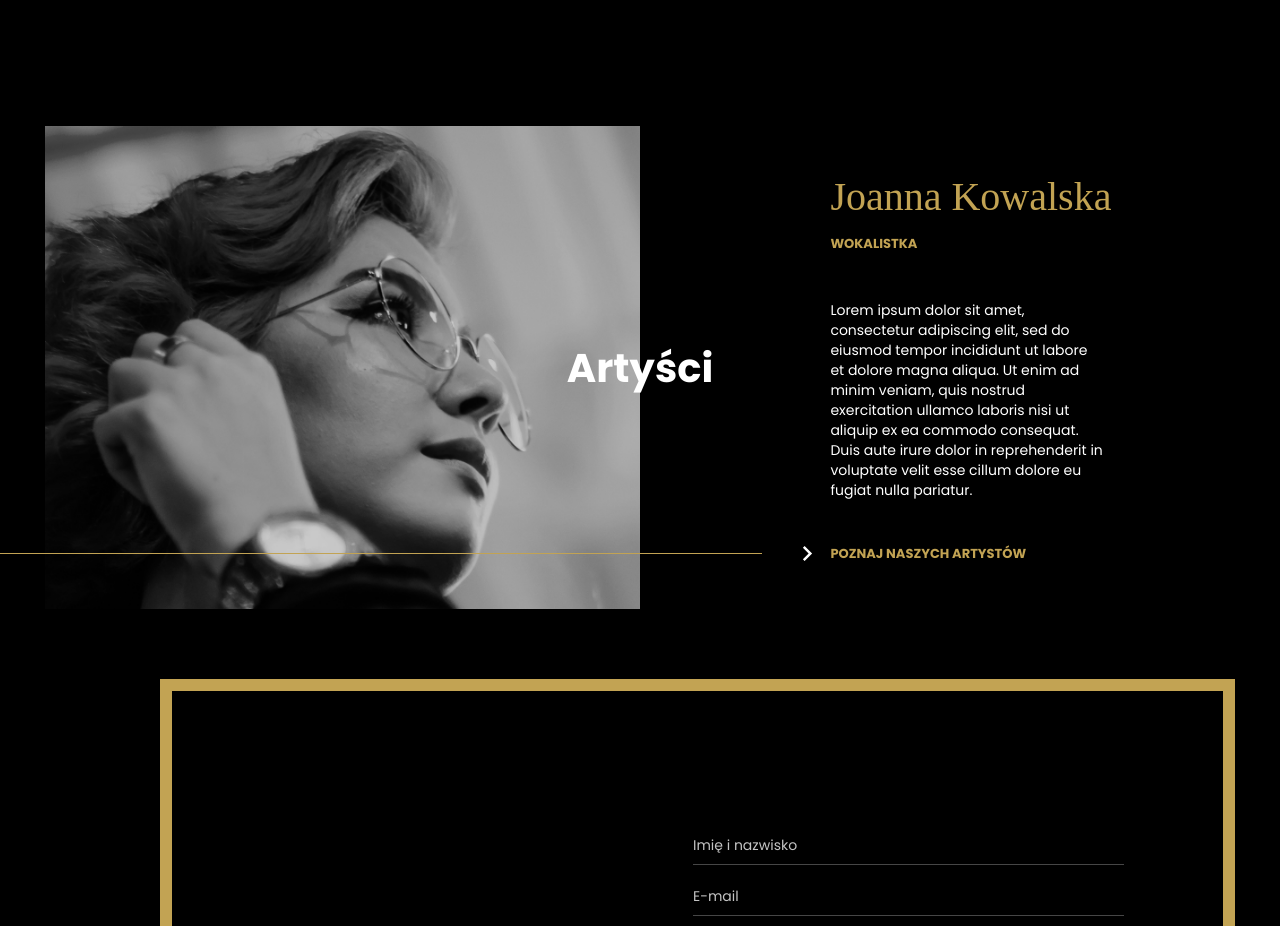
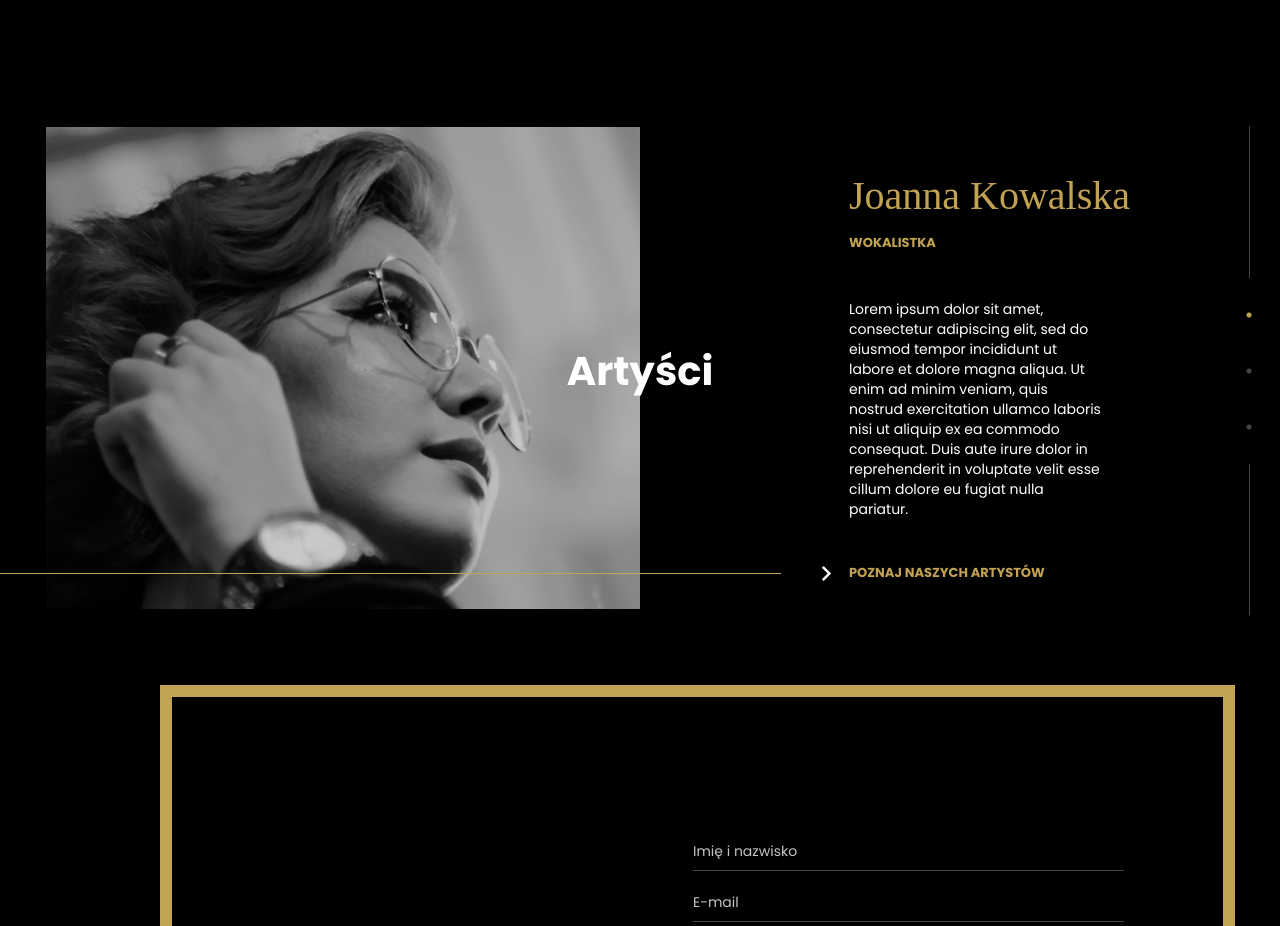
Before and after one commit to marcinliwen/dj-test, a Gatsby site: page / in a window 1280 px wide. Shown: the part 2300-3226 px from the top of the page. Built offline with nearby package versions, Linux system fonts and the light colour scheme; Gatsby itself is replaced by a stand-in of ours; a web font is replaced by a local one.

Commit message:
artists slides

```diff
--- a/package.json
+++ b/package.json
@@ -29,6 +29,8 @@
     "gatsby-transformer-sharp": "^3.14.0",
     "react": "^17.0.1",
     "react-dom": "^17.0.1",
-    "react-helmet": "^6.1.0"
+    "react-helmet": "^6.1.0",
+    "react-slick": "^0.28.1",
+    "slick-carousel": "^1.8.1"
   }
 }
--- /dev/null
+++ b/src/components/homeartists/homeartists.css
@@ -0,0 +1,57 @@
+ul.slick-dots {
+    right: -24px;
+    top: 0;
+    width: 20px;
+    height: 100%;
+    bottom: 0;
+    display: flex!important;
+    flex-direction: column;
+    align-items: center;
+    justify-content: center;
+}
+
+.slick-dots li button {
+    color: #464646;
+    opacity: 1;
+    position: relative;
+}
+
+
+.slick-dots li.slick-active button:before {
+    color: #C2A353;
+    opacity: 1;
+}
+
+
+
+.slick-dots li button:before {
+    color: #464646;
+    opacity: 1;
+}
+
+.slick-dots li {
+    padding: 18px 0;
+    display: block;
+    background: #000;
+    height: initial;
+    position: relative;
+    z-index: 2;
+}
+
+.slick-prev, .slick-next {
+    display: none!important;
+}
+.slick-dots:before {content: '';width: 1px;height: 100%;z-index: 1;background: #464646;top: 0;position: absolute;}
+
+.slick-dots li:first-of-type {
+    padding-top: 27px;
+}
+
+.slick-dots li:last-of-type {
+    padding-bottom: 27px;
+}
+@media(min-width: 992px){
+    .slick-dots{
+        right: 0s;
+    }
+}
--- /dev/null
+++ b/src/components/homeartists/index.js
@@ -0,0 +1,105 @@
+import React, { Component } from "react";
+import { useState, useEffect } from 'react'
+import Slider from "react-slick";
+import { StaticImage } from "gatsby-plugin-image";
+import "slick-carousel/slick/slick.css"
+import "slick-carousel/slick/slick-theme.css"
+import "./homeartists.css"
+
+
+export default function HomeArtists(){
+
+    const isBrowser = typeof window !== 'undefined'
+    const [width, setWidth] = useState(isBrowser ? window.innerWidth : 0)
+    const [isVertical , setIsVertical] = useState(true);
+
+    useEffect(() => {
+        setWidth(window.innerWidth);
+        window.addEventListener("resize", () => {
+          setWidth(window.innerWidth);
+        });
+        return () => {
+          window.removeEventListener("resize", () => {});
+        };
+      }, []);
+
+    useEffect(()=>{
+        if(width > 992){
+            setIsVertical(true);
+        }else{
+            setIsVertical(false)
+        }
+    }, [width])
+
+    const settings = {
+      dots: true,
+      infinite: false,
+      slidesToShow: 1,
+      slidesToScroll: 1,
+      vertical: isVertical,
+      verticalSwiping: isVertical,
+      beforeChange: function(currentSlide, nextSlide) {
+        console.log("before change", currentSlide, nextSlide);
+      },
+      afterChange: function(currentSlide) {
+        console.log("after change", currentSlide);
+      }
+    };
+    return (
+      <div>
+        <Slider {...settings}>
+            <div>
+        <div className="artists-item">
+          <div className="artists-img">
+            <StaticImage
+              src='../../images/home-artist.png'
+              alt="Nasi artyści"
+              placeholder="blurred"
+              layout="fullWidth"
+            />
+          </div>
+          <div className="artists-desc">
+            <h3>Joanna Kowalska</h3>
+            <span className="sub-title">Wokalistka</span>
+            <p>Lorem ipsum dolor sit amet, consectetur adipiscing elit, sed do eiusmod tempor incididunt ut labore et dolore magna aliqua. Ut enim ad minim veniam, quis nostrud exercitation ullamco laboris nisi ut aliquip ex ea commodo consequat. Duis aute irure dolor in reprehenderit in voluptate velit esse cillum dolore eu fugiat nulla pariatur.</p>
+          </div>
+        </div>
+        </div>
+        <div>
+        <div className="artists-item">
+          <div className="artists-img">
+            <StaticImage
+              src='../../images/home-artist.png'
+              alt="Nasi artyści"
+              placeholder="blurred"
+              layout="fullWidth"
+            />
+          </div>
+          <div className="artists-desc">
+            <h3>Aleksandra Nowak</h3>
+            <span className="sub-title">Wokalistka</span>
+            <p>Lorem ipsum dolor sit amet, consectetur adipiscing elit, sed do eiusmod tempor incididunt ut labore et dolore magna aliqua. Ut enim ad minim veniam, quis nostrud exercitation ullamco laboris nisi ut aliquip ex ea commodo consequat. Duis aute irure dolor in reprehenderit in voluptate velit esse cillum dolore eu fugiat nulla pariatur.</p>
+          </div>
+        </div>
+        </div>
+        <div>
+        <div className="artists-item">
+          <div className="artists-img">
+            <StaticImage
+              src='../../images/home-artist.png'
+              alt="Nasi artyści"
+              placeholder="blurred"
+              layout="fullWidth"
+            />
+          </div>
+          <div className="artists-desc">
+            <h3>Katarzyna Wiśniewska</h3>
+            <span className="sub-title">Wokalistka</span>
+            <p>Lorem ipsum dolor sit amet, consectetur adipiscing elit, sed do eiusmod tempor incididunt ut labore et dolore magna aliqua. Ut enim ad minim veniam, quis nostrud exercitation ullamco laboris nisi ut aliquip ex ea commodo consequat. Duis aute irure dolor in reprehenderit in voluptate velit esse cillum dolore eu fugiat nulla pariatur.</p>
+          </div>
+        </div>
+        </div>
+        </Slider>
+      </div>
+    );
+  }
--- a/src/components/layout/layout.css
+++ b/src/components/layout/layout.css
@@ -228,7 +228,6 @@ button{
 }
 .artists-desc h3 {
     margin-bottom: 14px;
-    white-space: nowrap;
 }
 
 .artists-desc .sub-title {
@@ -313,6 +312,9 @@ button{
     }
     .section-more{
         margin-left: 0;
+        position: absolute;
+        bottom: 33px;
+        left: calc(50% + 209px);
     }
     .artists-item {
         display: flex;
@@ -325,7 +327,7 @@ button{
 
     .artists-desc {
         width: 50%;
-        padding-left: 16%;
+        padding-left: 209px;
         padding-right: 11%;
         display: flex;
         flex-direction: column;
@@ -341,6 +343,8 @@ button{
     .artists {
         padding: 0 45px;
     }
-
+    .artists-desc h3{
+        white-space: nowrap;
+    }
 
 }
--- a/src/pages/index.js
+++ b/src/pages/index.js
@@ -3,6 +3,7 @@ import { graphql } from 'gatsby'
 import Layout from '../components/layout';
 import Header from '../components/header';
 import Hero  from "../components/hero";
+import HomeArtists  from "../components/homeartists";
 import Contactform from '../components/contactform'
 import { StaticImage } from "gatsby-plugin-image";
 import Mouse from "../assets/Mouse.svg"
@@ -74,27 +75,11 @@ Lorem ipsum dolor sit amet, consectetur adipiscing elit, sed do eiusmod tempor i
         </div>
       </section>
       <section id="artists" className="artists" >
-        <div className="artists-item">
-          <div className="artists-img">
-            <StaticImage
-              src='../images/home-artist.png'
-              alt="Nasi artyści"
-              placeholder="blurred"
-              layout="fullWidth"
-            />
-          </div>
-          <div className="artists-desc">
-            <h3>Joanna Kowalska</h3>
-            <span className="sub-title">Wokalistka</span>
-            <p>Lorem ipsum dolor sit amet, consectetur adipiscing elit, sed do eiusmod tempor incididunt ut labore et dolore magna aliqua. Ut enim ad minim veniam, quis nostrud exercitation ullamco laboris nisi ut aliquip ex ea commodo consequat. Duis aute irure dolor in reprehenderit in voluptate velit esse cillum dolore eu fugiat nulla pariatur.</p>
-            <a className="section-more"><Arrow className="icon-white"/> <span className='sub-title'>poznaj naszych artystów</span></a>
-
-          </div>
-
-        </div>
+        <HomeArtists />
         <div className="artists-title">
           <h2>Artyści</h2>
         </div>
+        <a className="section-more"><Arrow className="icon-white"/> <span className='sub-title'>poznaj naszych artystów</span></a>
 
       </section>
 
```
Also changed, not shown: 1 other file.
